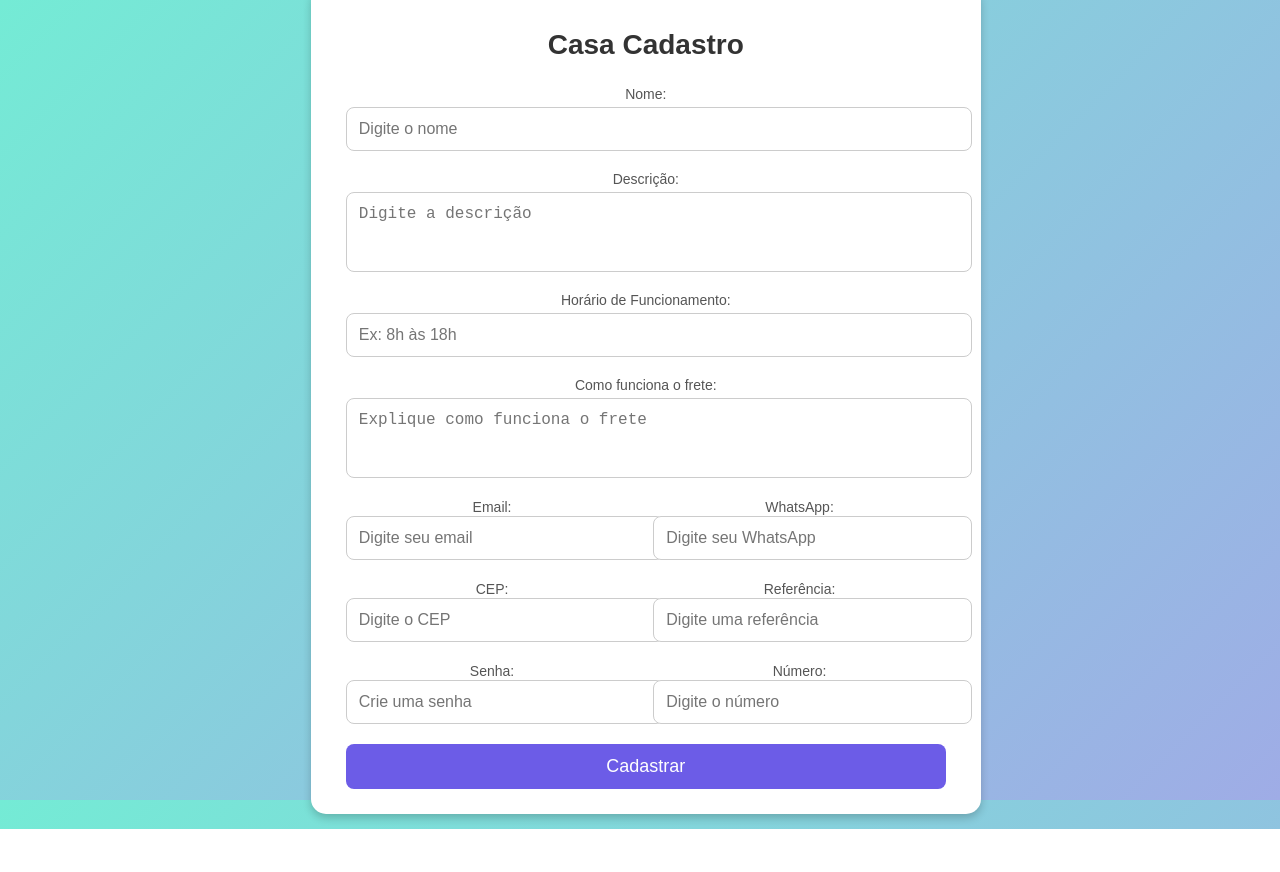
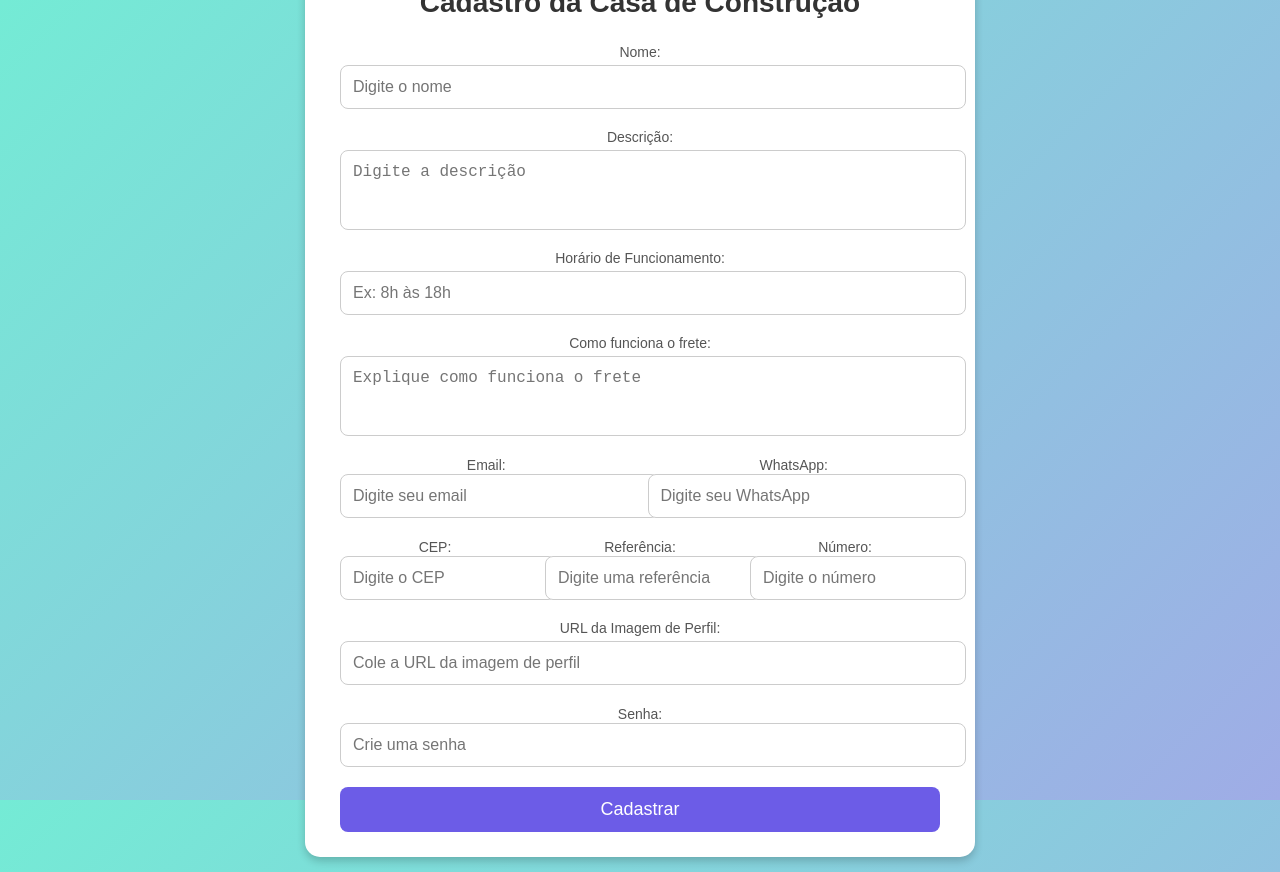
Before and after one commit to MikhaelVinicius/TuaObraFrontend, a React (Create React App) app: page / in a window 1280 px wide. Before the commit the page ends 829 px from the top, so only its background shows below. Built offline with nearby package versions, Linux system fonts and the light colour scheme.

Commit message:
Post integrado

```diff
--- a/src/Api.js
+++ b/src/Api.js
@@ -1,8 +1,7 @@
-
 import axios from 'axios';
 
 const api = axios.create({
-  baseURL: 'https://tuaobra-53a3ce60b364.herokuapp.com/api', // URL do seu backend no Heroku
+  baseURL: 'http://localhost:8080/api',
 });
 
 export default api;
--- a/src/Paginas/CasaCadastro.js
+++ b/src/Paginas/CasaCadastro.js
@@ -10,20 +10,18 @@ const CasaCadastro = () => {
     frete: '',
     email: '',
     contatoWhatsApp: '',
-    endereco: {
-      cep: '',
-      nomeLugar: '',
-      numero: ''
-    },
-    senha: ''
+    endereco: {},
+    senha: '',
+    urlImagemPerfil: ''
   });
+
+  const [error, setError] = useState('');
 
   // Função para lidar com mudanças nos inputs
   const handleInputChange = (e) => {
     const { id, value } = e.target;
 
     if (['cep', 'nomeLugar', 'numero'].includes(id)) {
-      // Atualiza os campos do endereço
       setFormData((prevState) => ({
         ...prevState,
         endereco: {
@@ -32,7 +30,6 @@ const CasaCadastro = () => {
         }
       }));
     } else {
-      // Atualiza os demais campos
       setFormData((prevState) => ({
         ...prevState,
         [id]: value
@@ -44,19 +41,32 @@ const CasaCadastro = () => {
   const handleSubmit = async (e) => {
     e.preventDefault();
 
+    // Validação simples para garantir que os campos obrigatórios estejam preenchidos
+    if (!formData.nome || !formData.descricao || !formData.horario || !formData.email || !formData.contatoWhatsApp || !formData.senha) {
+      setError("Todos os campos são obrigatórios.");
+      return;
+    }
+
     try {
-      const response = await api.post('/casaconstrucao', formData);
+      // Enviar o endereço como null se não houver dados preenchidos
+      const dataToSubmit = {
+        ...formData,
+        endereco: formData.endereco && (formData.endereco.cep || formData.endereco.nomeLugar || formData.endereco.numero) ? formData.endereco : null
+      };
+
+      const response = await api.post('/casaconstrucao', dataToSubmit);
       alert('Cadastro realizado com sucesso!');
       console.log('Resposta do servidor:', response.data);
+      setError('');  // Limpar qualquer erro anterior
     } catch (error) {
       console.error('Erro ao cadastrar:', error);
-      alert('Erro ao cadastrar. Tente novamente.');
+      setError('Erro ao cadastrar. Tente novamente.');
     }
   };
 
   return (
     <div className="cadastro-container">
-      <h1 className="cadastro-title">Casa Cadastro</h1>
+      <h1 className="cadastro-title">Cadastro da Casa de Construção</h1>
       <form className="cadastro-form" onSubmit={handleSubmit}>
         <div className="form-group">
           <label htmlFor="nome">Nome:</label>
@@ -84,26 +94,40 @@ const CasaCadastro = () => {
             <input type="tel" id="contatoWhatsApp" value={formData.contatoWhatsApp} onChange={handleInputChange} placeholder="Digite seu WhatsApp" required />
           </div>
         </div>
+
+        {/* Campos de endereço só são exibidos se algum dado for preenchido */}
+        {formData.endereco && (
           <div className="form-group inline">
             <div>
               <label htmlFor="cep">CEP:</label>
-            <input type="text" id="cep" value={formData.endereco.cep} onChange={handleInputChange} placeholder="Digite o CEP" required />
+              <input type="text" id="cep" value={formData.endereco.cep} onChange={handleInputChange} placeholder="Digite o CEP" />
             </div>
             <div>
               <label htmlFor="nomeLugar">Referência:</label>
-            <input type="text" id="nomeLugar" value={formData.endereco.nomeLugar} onChange={handleInputChange} placeholder="Digite uma referência" required />
+              <input type="text" id="nomeLugar" value={formData.endereco.nomeLugar} onChange={handleInputChange} placeholder="Digite uma referência" />
+            </div>
+            <div>
+              <label htmlFor="numero">Número:</label>
+              <input type="text" id="numero" value={formData.endereco.numero} onChange={handleInputChange} placeholder="Digite o número" />
             </div>
           </div>
+        )}
+
+        {/* Novo campo para URL da imagem de perfil */}
+        <div className="form-group">
+          <label htmlFor="urlImagemPerfil">URL da Imagem de Perfil:</label>
+          <input type="text" id="urlImagemPerfil" value={formData.urlImagemPerfil} onChange={handleInputChange} placeholder="Cole a URL da imagem de perfil" />
+        </div>
+
         <div className="form-group inline">
           <div>
             <label htmlFor="senha">Senha:</label>
             <input type="password" id="senha" value={formData.senha} onChange={handleInputChange} placeholder="Crie uma senha" required />
           </div>
-          <div>
-            <label htmlFor="numero">Número:</label>
-            <input type="text" id="numero" value={formData.endereco.numero} onChange={handleInputChange} placeholder="Digite o número" required />
         </div>
-        </div>
+
+        {error && <p className="error-message">{error}</p>} {/* Exibe erros de validação */}
+
         <button type="submit" className="cadastro-button">Cadastrar</button>
       </form>
     </div>
```
Lines whose indentation alone changed are shown as unchanged.
